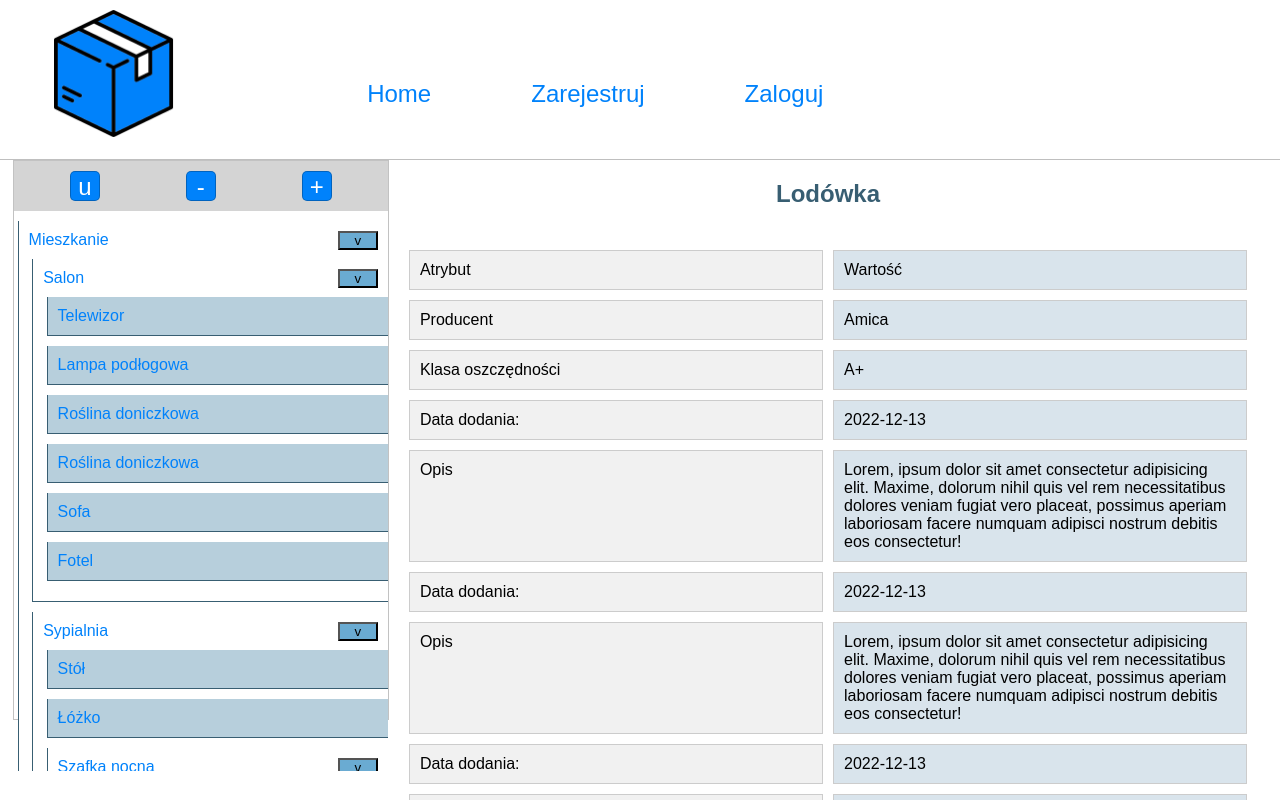
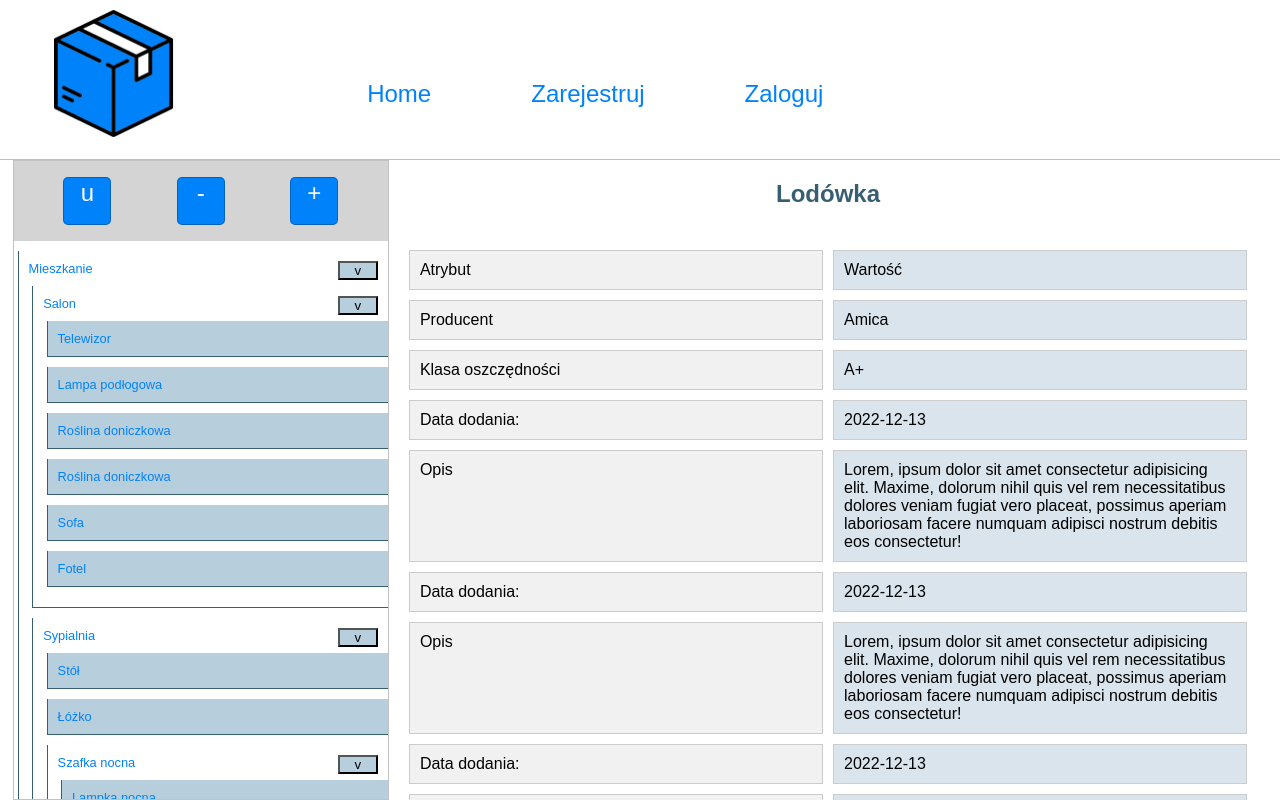
Before and after one commit to Inwentaryzacja/InwentaryzacjaIPZ, a Vue app in the folder frontend/: page / in a window 1280 px wide. Built offline with nearby package versions, Linux system fonts and the light colour scheme.

Commit message:
Import Json types from original script, change css
+ Change font sizes in TreeElement
+ Change expand button colors
+ Rescale  to fit viewport better

```diff
--- a/frontend/src/components/TreeElement.vue
+++ b/frontend/src/components/TreeElement.vue
@@ -1,21 +1,6 @@
 <script setup lang="ts">
 import { computed, type PropType } from "vue";
-interface Entry {
-  id: number;
-  item: Item;
-}
-
-interface Item {
-  name: string;
-  fillable: boolean;
-  createdAt: string;
-  description: string;
-}
-
-interface Child {
-  entry: Entry;
-  children: Entry[];
-}
+import { Child, Entry } from "../domain/fetchTree";
 
 const props = defineProps({
   entry: Object as PropType<Entry>,
@@ -53,7 +38,6 @@ const has_children = computed(() => {
 .wrap {
   width: 99%;
   box-sizing: border-box;
-  font-size: 12px;
   color: #0082fb;
 
   margin-left: 2px;
@@ -66,7 +50,7 @@ const has_children = computed(() => {
 
   border-left: 1px solid #385e72;
   border-bottom: 1px solid #385e72;
-  font-size: 16px;
+  font-size: 0.8rem;
 }
 
 .expandable {
@@ -80,6 +64,6 @@ const has_children = computed(() => {
   float: right;
   width: 40px;
   margin-right: 10px;
-  background-color: #6aabd2;
+  background-color: #b7cfdc;
 }
 </style>
--- a/frontend/src/components/TreeSidebar.vue
+++ b/frontend/src/components/TreeSidebar.vue
@@ -36,8 +36,11 @@ onMounted(async () => {
 <style scoped>
 .box {
   border: solid rgba(0, 0, 0, 0.24) 1px;
-  font-family: Arial;
-  float: left;
+  font-size: 0.5rem;
+  height: 80vh;
+  display: flex;
+  flex-direction: column;
+  gap: 0px;
 
   /*
   This is for scrollbar to appear on the left.
@@ -52,21 +55,22 @@ onMounted(async () => {
 
 .tools {
   width: 100%;
+  height: 10vh;
   background-color: #d4d4d4;
   text-align: center;
   display: flex;
   flex-direction: row;
   justify-content: space-evenly;
-  gap: 30px;
+  gap: 2vh;
   align-items: baseline;
   font-size: 0.7rem;
 }
 
 .option {
-  width: 30px;
-  margin-top: 10px;
-  margin-bottom: 10px;
-  height: 30px;
+  width: 6vh;
+  height: 6vh;
+  margin-top: 2vh;
+  margin-bottom: 2vh;
   line-height: 30px;
   display: inline-block;
   vertical-align: middle;
@@ -80,7 +84,7 @@ onMounted(async () => {
 
 .elements {
   overflow-y: scroll;
-  height: 70vh;
+  overflow-x: hidden;
   width: 100%;
 }
 </style>
--- a/frontend/src/views/HomeView.vue
+++ b/frontend/src/views/HomeView.vue
@@ -18,7 +18,7 @@ import ItemsInfo from "../components/ItemsInfo.vue";
 }
 .tree {
   width: 30vw;
-  height: 70vh;
+  height: 80vh;
 }
 
 .items {
```
